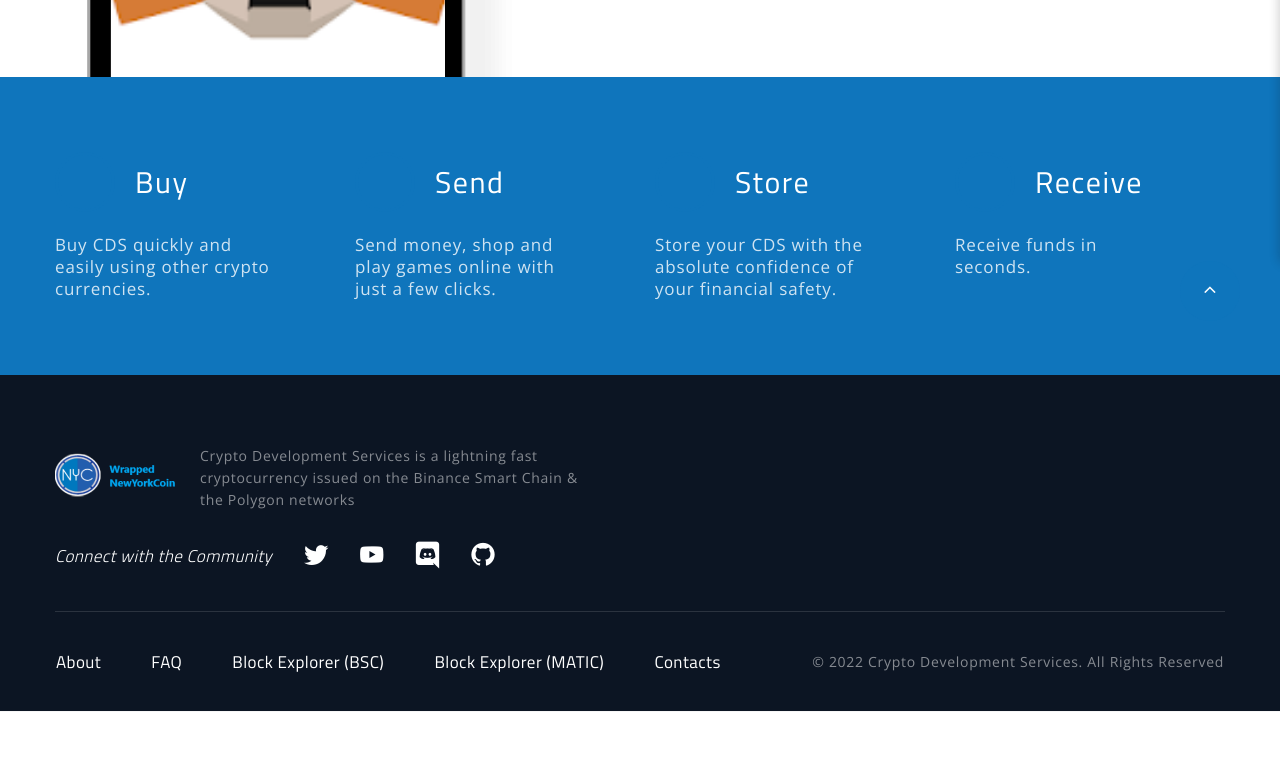
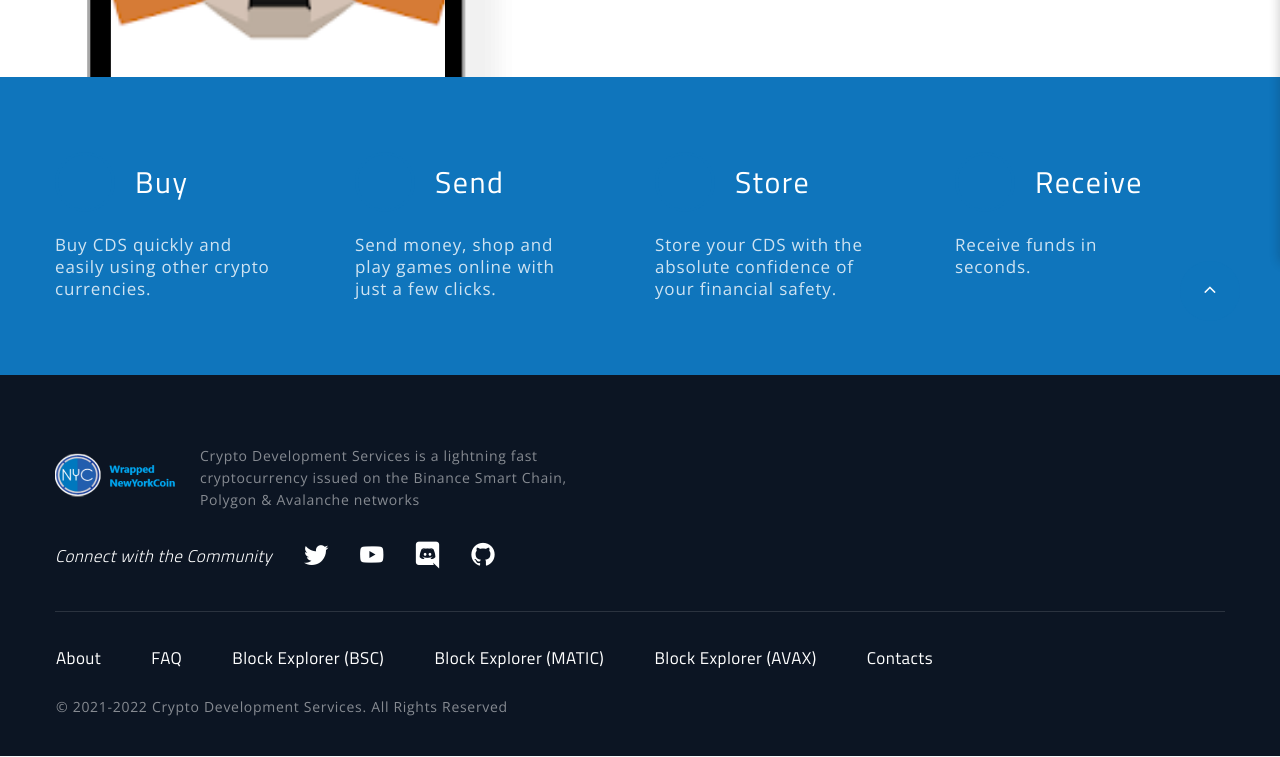
Before and after one commit to CryptoDevelopmentServices/CryptoDevelopmentServices, a plain HTML site: page wallet.html in a window 1280 px wide. Shown: the part 539-1296 px from the top of the page. Before the commit the page ends 1251 px from the top, so only its background shows below. Drawn offline with nearby package versions, Linux system fonts and the light colour scheme.

Commit message:
update website to include AVAX info

```diff
--- a/wallet.html
+++ b/wallet.html
@@ -115,6 +115,7 @@
                     <ul class="rd-menu rd-navbar-dropdown">
                       <li class="rd-dropdown-item"><a class="rd-dropdown-link" href="https://bscscan.com/token/0x23f07a1c03e7c6d0c88e0e05e79b6e3511073fd5" target="_blank">Explorer (BSC)</a></li>
                       <li class="rd-dropdown-item"><a class="rd-dropdown-link" href="https://polygonscan.com/token/0x23f07a1c03e7c6d0c88e0e05e79b6e3511073fd5" target="_blank">Explorer (MATIC)</a></li>
+                      <li class="rd-dropdown-item"><a class="rd-dropdown-link" href="https://snowtrace.io/token/0x23f07a1c03e7c6d0c88e0e05e79b6e3511073fd5" target="_blank">Explorer (AVAX)</a></li>
                     </ul>
                   </li>
                   <li class="rd-nav-item"><a class="rd-nav-link" href="roadmap.html">Roadmap</a>
@@ -218,13 +219,13 @@
           <div class="col-lg-6">
             <div class="unit unit-spacing-sm flex-column flex-sm-row align-items-sm-center">
               <div class="unit-left">
-               <a class="brand" href="https://nycoin.community/"><img class="brand-logo-dark" src="images/logo-default-125x45.png" alt="" width="125" height="45" srcset="images/logo-default-210x76.png"/><img class="brand-logo-light" src="images/logo-inverse-125x45.png" alt="" width="125" height="45" srcset="images/logo-inverse-210x76.png 2x"/></a>
+               <a class="brand" href="https://www.cryptodevservices.com/"><img class="brand-logo-dark" src="images/logo-default-125x45.png" alt="" width="125" height="45" srcset="images/logo-default-210x76.png"/><img class="brand-logo-light" src="images/logo-inverse-125x45.png" alt="" width="125" height="45" srcset="images/logo-inverse-210x76.png 2x"/></a>
 
                  <!-- <a class="brand" href="/"><img class="brand-logo-dark" src="images/logo-default-125x45.png" alt="" width="125" height="45" srcset="images/logo-default-210x76.png 2x"/><img class="brand-logo-light" src="images/logo-inverse-125x45.png" alt="" width="125" height="45" srcset="images/logo-inverse-210x76.png 2x"/></a> -->
 
               </div>
               <div class="unit-body">
-                <p><span style="max-width: 380px;">Crypto Development Services is a lightning fast cryptocurrency issued on the Binance Smart Chain & the Polygon networks </span></p>
+                <p><span style="max-width: 380px;">Crypto Development Services is a lightning fast cryptocurrency issued on the Binance Smart Chain, Polygon & Avalanche networks </span></p>
               </div>
             </div>
             <div class="group group-lg group-middle">
@@ -249,6 +250,7 @@
             <li><a href="faq.html">FAQ</a></li>
             <li><a href="https://bscscan.com/token/0x23f07a1c03e7c6d0c88e0e05e79b6e3511073fd5" target="_blank">Block Explorer (BSC)</a></li>
             <li><a href="https://polygonscan.com/token/0x23f07a1c03e7c6d0c88e0e05e79b6e3511073fd5" target="_blank">Block Explorer (MATIC)</a></li>
+            <li><a href="https://snowtrace.io/token/0x23f07a1c03e7c6d0c88e0e05e79b6e3511073fd5" target="_blank">Block Explorer (AVAX)</a></li>
             <li><a href="contacts.html">Contacts</a></li>
           </ul>
         </div>
@@ -256,7 +258,7 @@
           <ul class="list-bordered">
             <li>
 <!-- Copyright-->
-              <p class="rights"><span>&copy;&nbsp;</span><span class="copyright-year"></span><span>&nbsp;</span><span>Crypto Development Services</span><span>.&nbsp;</span>All Rights Reserved</p>
+              <p class="rights"><span>&copy;&nbsp;</span>2021-<span class="copyright-year"></span><span>&nbsp;</span><span>Crypto Development Services</span><span>.&nbsp;</span>All Rights Reserved</p>
             </li>
           </ul>
         </div>
```
Also changed, not shown: about.html (+4 -2 lines), contacts.html (+4 -2 lines), exchanges.html (+4 -2 lines), faq.html (+6 -4 lines), index.html (+4 -2 lines), roadmap.html (+4 -2 lines).
